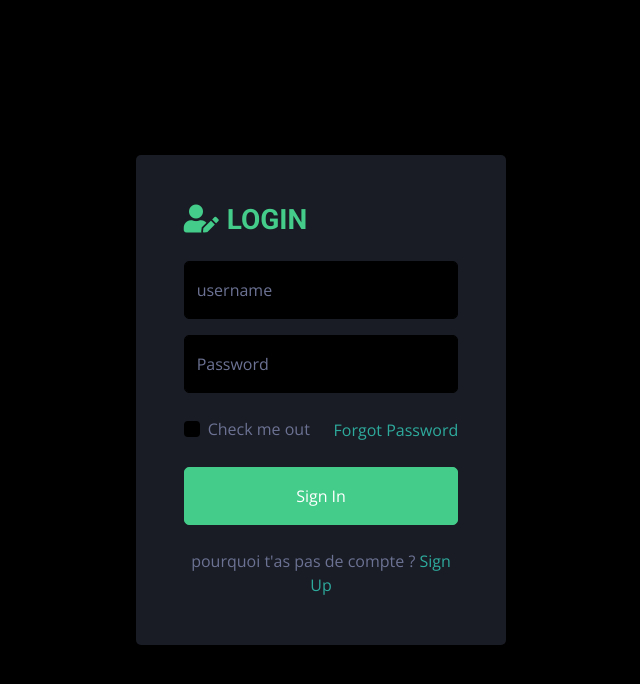
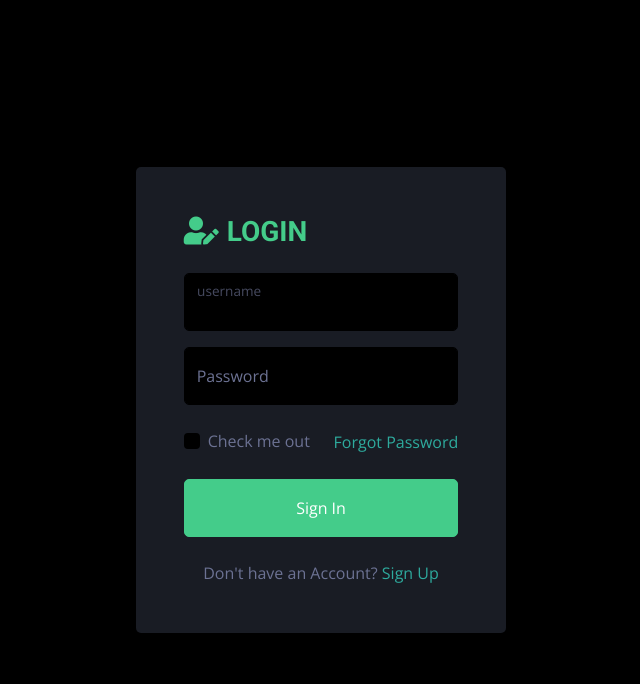
Before and after one commit to meriem582/soutenanceApp, a Django app: page / in a window 1280 px wide. Shown: the top 684 px of the page, without its empty margins (319-959 px from the left). Run offline with Django 4.2, Linux system fonts and the light colour scheme; some libraries are stand-ins or nearby versions.

Commit message:
"mon deuxieme commit"

```diff
--- a/soutenanceApp/templates/index.html
+++ b/soutenanceApp/templates/index.html
@@ -59,7 +59,7 @@
 
                             </div>
                             <div class="form-floating mb-3">
-                                <input type="email" class="form-control" id="floatingInput" name="username" placeholder="exemple@gmail.com">
+                                <input type="text" class="form-control" id="floatingInput" name="username">
                                 <label for="floatingInput" >username</label>
                             </div>
                             <div class="form-floating mb-4">
@@ -75,7 +75,7 @@
                                 <a href="">Forgot Password</a>
                             </div>
                             <button type="submit" class="btn btn-primary py-3 w-100 mb-4">Sign In</button>
-                            <p class="text-center mb-0">pourquoi t'as pas de compte ? <a href="">Sign Up</a></p>
+                            <p class="text-center mb-0">Don't have an Account? <a href="">Sign Up</a></p>
                         </div>
                     </form>
                 </div>
```
